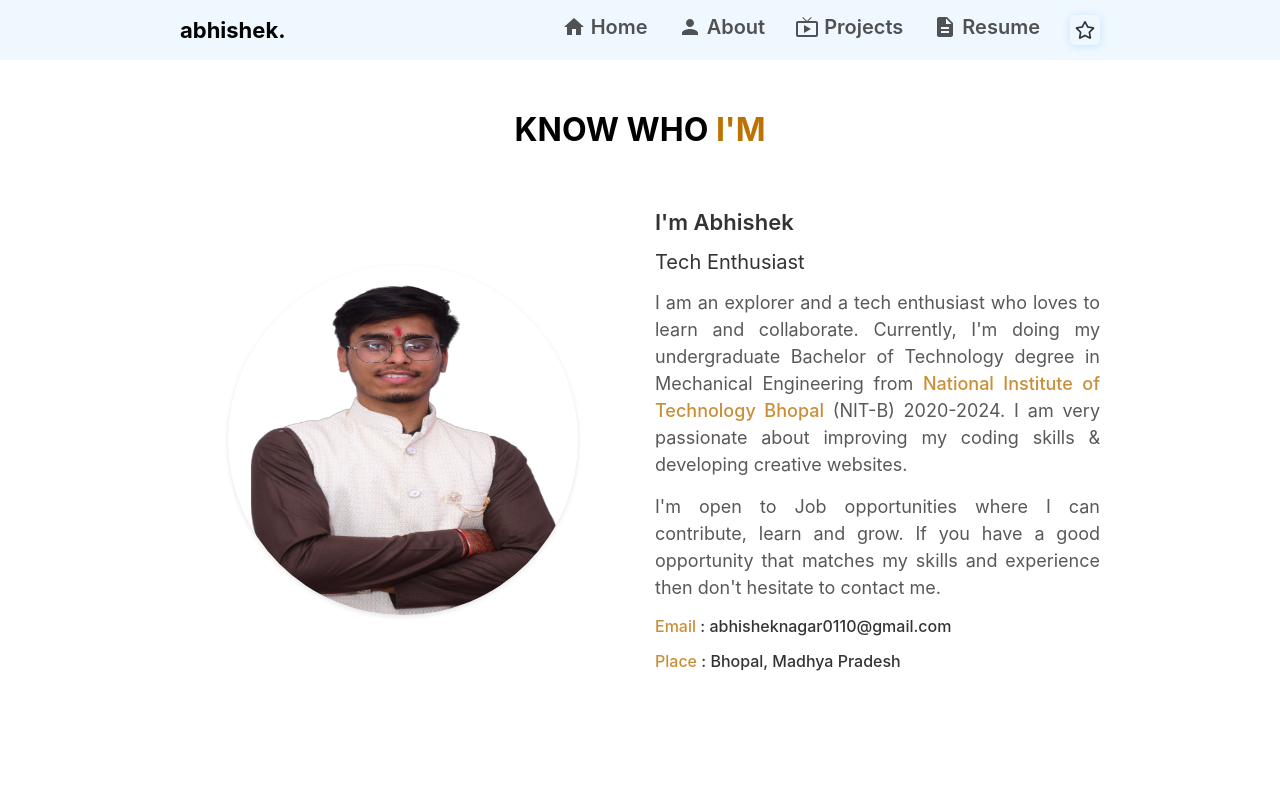
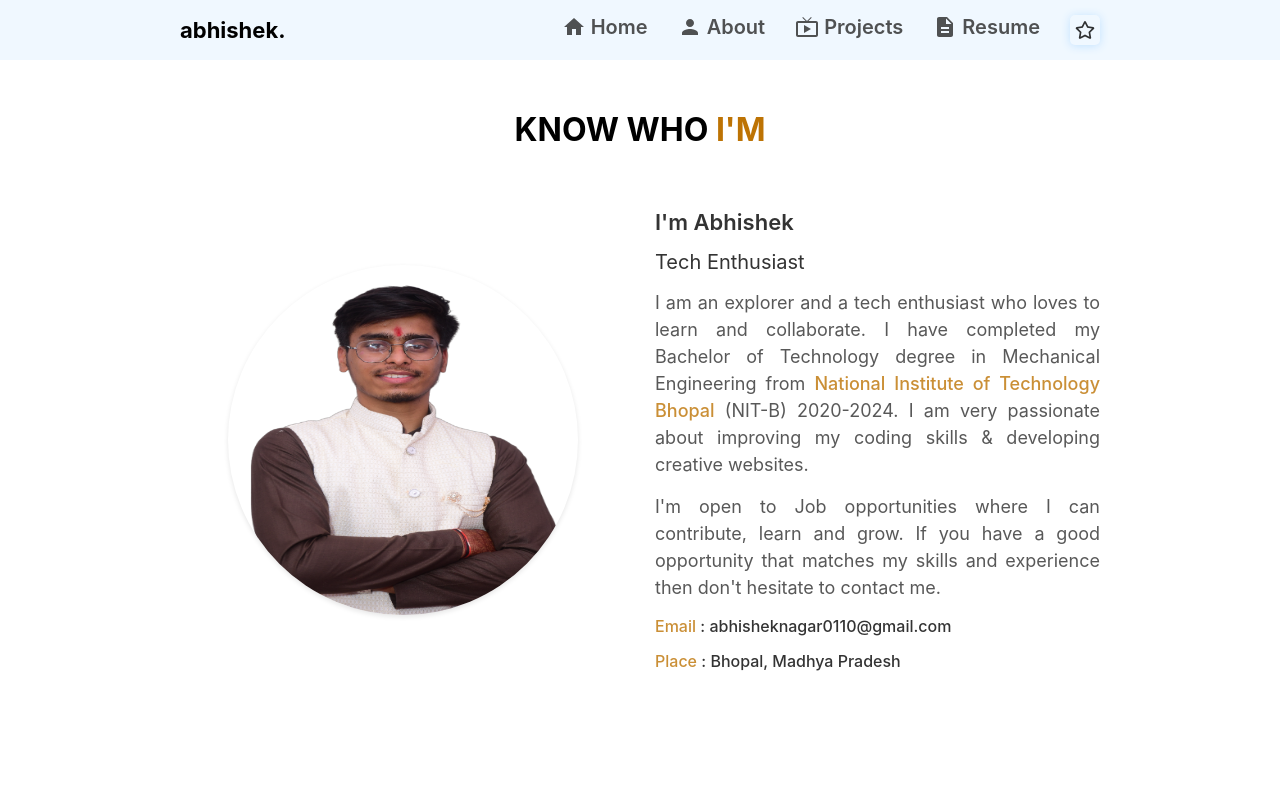
Before and after one commit to Officialabhishek/abhishek., a React (Create React App) app: page /about in a window 1280 px wide. Shown: the top 800 px of the page. Built offline with nearby package versions, Linux system fonts and the light colour scheme.

Commit message:
Update Aboutme.jsx

```diff
--- a/src/Components/AboutMe/Aboutme.jsx
+++ b/src/Components/AboutMe/Aboutme.jsx
@@ -17,7 +17,7 @@ const Aboutme = () => {
                     <div className='two'>Tech Enthusiast</div>
                     <div className='three'>
                         I am an explorer and a tech enthusiast who loves to
-                        learn and collaborate. Currently, I'm doing my undergraduate Bachelor of Technology
+                        learn and collaborate. I have completed my Bachelor of Technology
                         degree in Mechanical Engineering from <span>National Institute of Technology Bhopal</span> (NIT-B) 2020-2024.
                         I am very passionate about improving my coding skills & developing creative websites.
                     </div>
```
